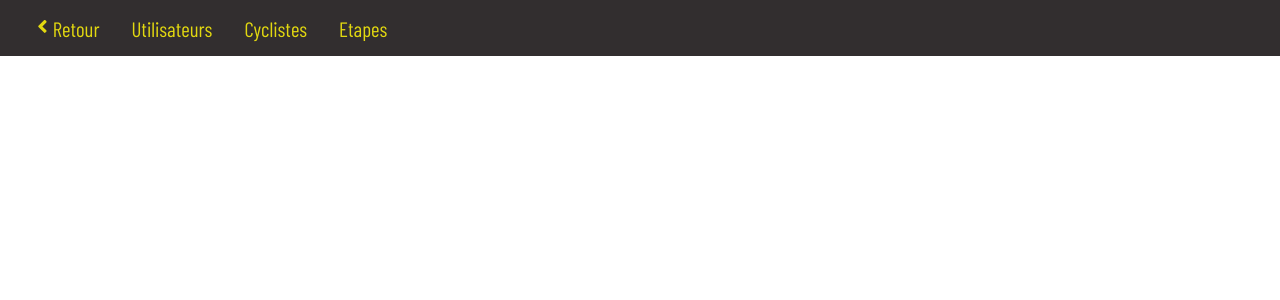
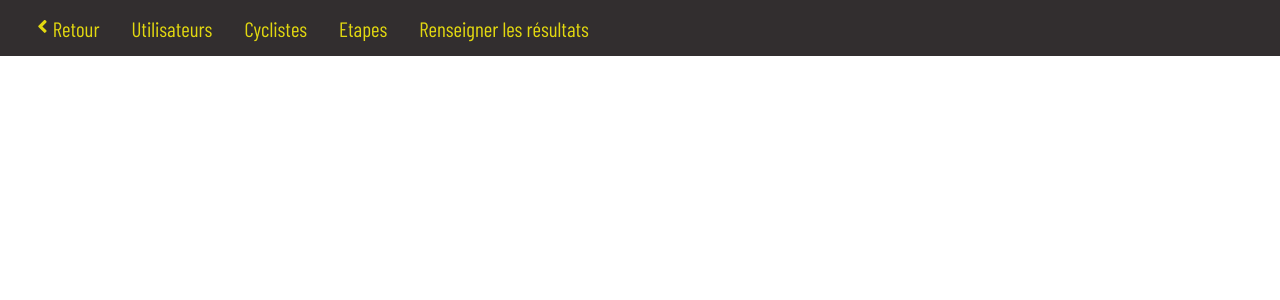
Before and after one commit to thiebautremy/prono-tdf, a React (Create React App) app: page /admin in a window 1280 px wide. Shown: the top 300 px of the page. Built offline with nearby package versions, Linux system fonts and the light colour scheme; no server answers.

Commit message:
add inform results in admin

```diff
--- /dev/null
+++ b/src/Components/Admin/InformResults/InformResults.tsx
@@ -0,0 +1,6 @@
+import React from "react";
+
+const InformResults = () => {
+  return <h1>Renseigner les résultats</h1>;
+};
+export default InformResults;
--- a/src/Components/App/App.tsx
+++ b/src/Components/App/App.tsx
@@ -8,6 +8,7 @@ import Stages from "../Admin/Stages/Stages";
 import Cyclists from "../Admin/Cyclists/cyclists";
 import Pronos from "../Pronos/Pronos";
 import Resultats from "../Resultats/Resultats";
+import InformResults from "../Admin/InformResults/InformResults";
 import HomeConnected from "../Home/HomeConnected/homeConnected";
 const App = () => {
   return (
@@ -56,6 +57,14 @@ const App = () => {
               </Admin>
             }
           />
+          <Route
+            path="/admin/inform-results"
+            element={
+              <Admin>
+                <InformResults />
+              </Admin>
+            }
+          />
           {/* <Route index element={<Home />} />
             <Route path="blogs" element={<Blogs />} />
             <Route path="contact" element={<Contact />} /> */}
--- a/src/Components/NavBar/navBarAdmin.tsx
+++ b/src/Components/NavBar/navBarAdmin.tsx
@@ -21,6 +21,9 @@ const NavBarAdmin = () => {
           <Link to="/admin/stages" className="navBar__link">
             Etapes
           </Link>
+          <Link to="/admin/inform-results" className="navBar__link">
+            Renseigner les résultats
+          </Link>
         </nav>
       </>
     </div>
```
